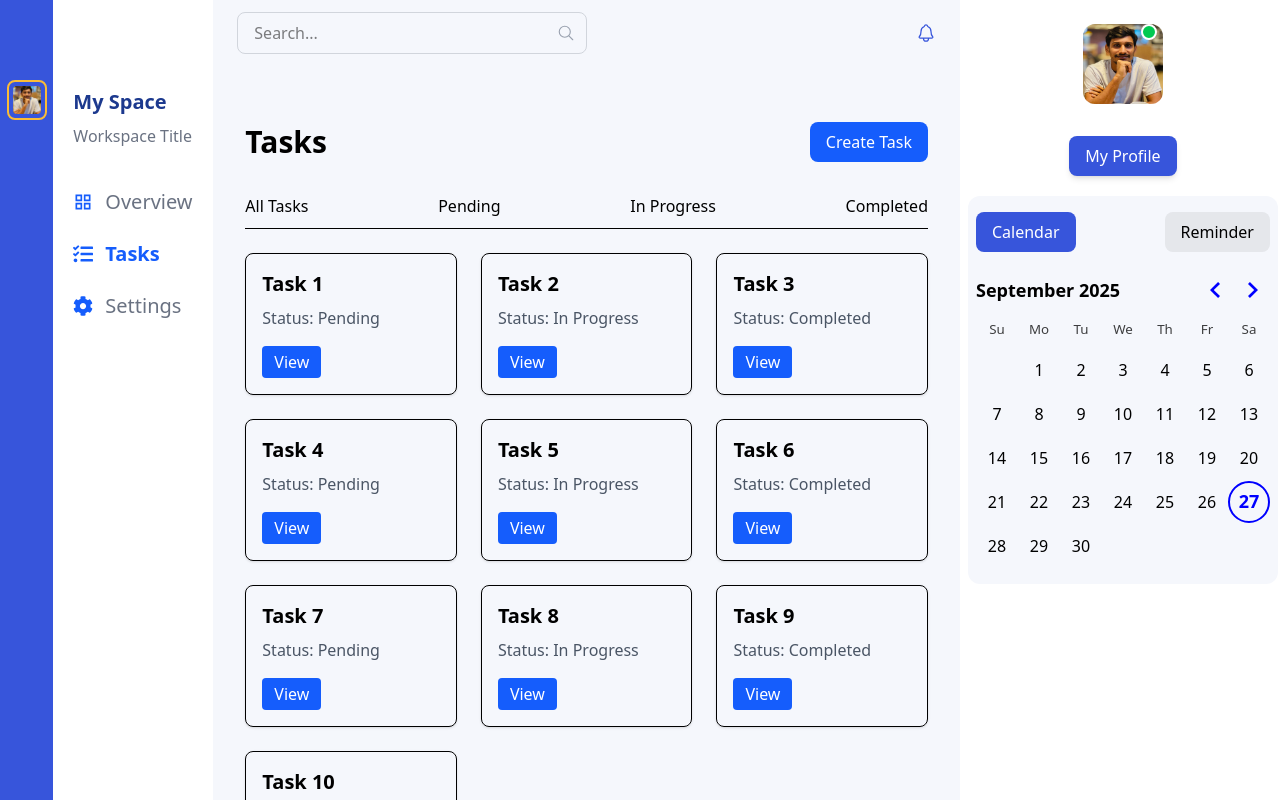
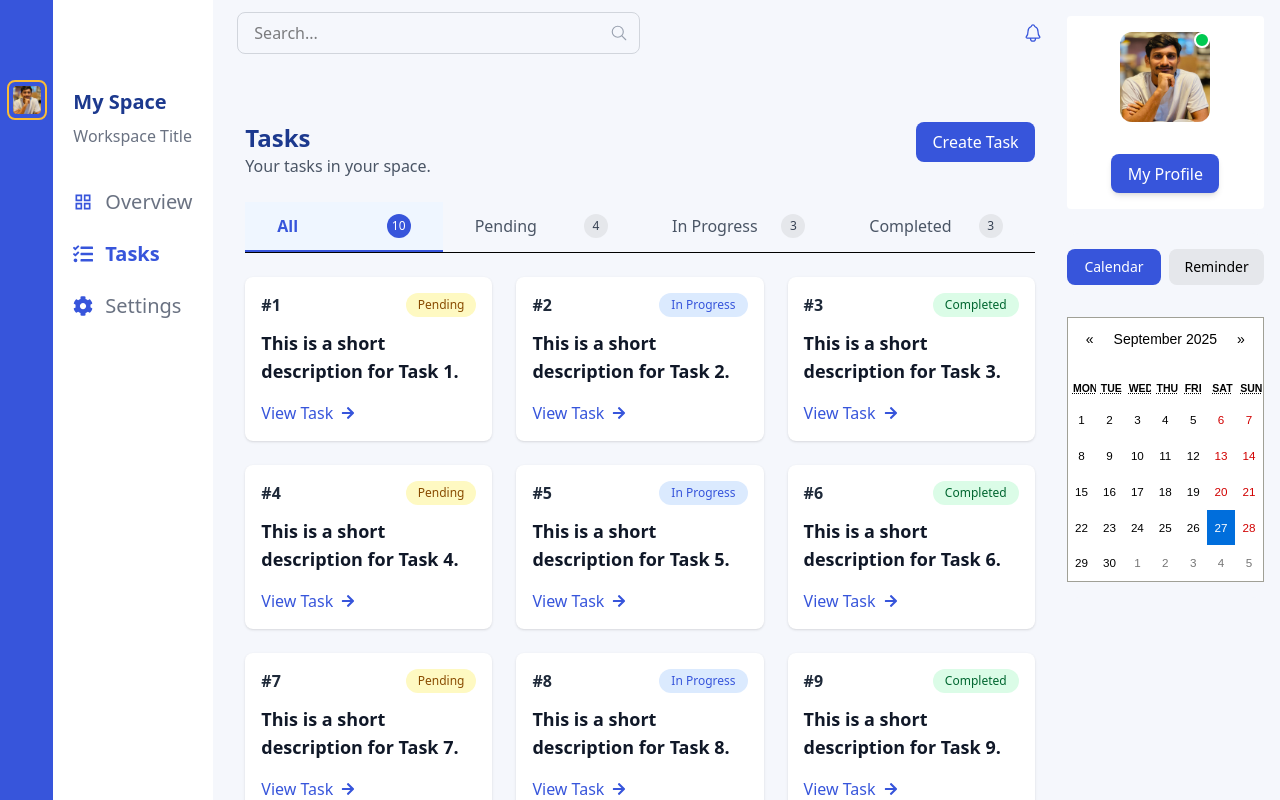
Before and after one commit to Mdismail2001/task_Management_System, a React (Vite) app: page /home/admin/all-task in a window 1280 px wide. Built offline with nearby package versions, Linux system fonts and the light colour scheme.

Commit message:
right navbar correction

```diff
--- a/package.json
+++ b/package.json
@@ -11,6 +11,7 @@
   },
   "dependencies": {
     "@tailwindcss/vite": "^4.1.13",
+    "cally": "^0.8.0",
     "date-fns": "^4.1.0",
     "framer-motion": "^12.23.22",
     "lucide-react": "^0.544.0",
--- a/src/components/HomeLayoutAdmin/AllTask.jsx
+++ b/src/components/HomeLayoutAdmin/AllTask.jsx
@@ -1,52 +1,119 @@
-import React from "react";
+import React, { useState } from "react";
 import { useNavigate } from "react-router";
+import { FaArrowRight } from "react-icons/fa";
 
 const AllTask = () => {
   const navigate = useNavigate();
+
+  // Active tab state
+  const [activeTab, setActiveTab] = useState("All");
+
   // Demo tasks
   const tasks = Array.from({ length: 10 }, (_, i) => ({
     id: i + 1,
     title: `Task ${i + 1}`,
+    description: `This is a short description for Task ${i + 1}.`,
     status: ["Pending", "In Progress", "Completed"][i % 3],
   }));
 
+  // Status badge color for task cards
+  const getStatusClasses = (status) => {
+    switch (status) {
+      case "Pending":
+        return "bg-yellow-100 text-yellow-800";
+      case "In Progress":
+        return "bg-blue-100 text-[#3755db]";
+      case "Completed":
+        return "bg-green-100 text-green-800";
+      default:
+        return "bg-gray-100 text-gray-800";
+    }
+  };
+
+  // Count tasks by status
+  const counts = {
+    All: tasks.length,
+    Pending: tasks.filter((t) => t.status === "Pending").length,
+    "In Progress": tasks.filter((t) => t.status === "In Progress").length,
+    Completed: tasks.filter((t) => t.status === "Completed").length,
+  };
+
   return (
     <div className="max-w-6xl mx-auto mt-10 px-4">
-      {/* Header + Button */}
-      <div className="flex items-center justify-between mb-6">
-        <h1 className="text-3xl font-bold">Tasks</h1>
-        <button onClick={()=> navigate('/home/admin/create-task')} className="bg-blue-600 text-white px-4 py-2 rounded-lg hover:bg-blue-700 transition">
+      {/* Header */}
+      <div className="mb-6 flex justify-between items-start">
+        <div>
+          <h1 className="text-2xl text-blue-900 font-bold">Tasks</h1>
+          <p className="text-gray-600">Your tasks in your space.</p>
+        </div>
+        <button
+          onClick={() => navigate("/home/admin/create-task")}
+          className="bg-[#3755db] text-white px-4 py-2 rounded-lg hover:bg-blue-600 transition"
+        >
           Create Task
         </button>
       </div>
 
-      {/* Navigation Links */}
-      <div className="flex justify-between border-b mb-6">
-        <a href="#" className="py-2 border-b-2 border-transparent hover:border-blue-600 transition">
-          All Tasks
-        </a>
-        <a href="#" className="py-2 border-b-2 border-transparent hover:border-blue-600 transition">
-          Pending
-        </a>
-        <a href="#" className="py-2 border-b-2 border-transparent hover:border-blue-600 transition">
-          In Progress
-        </a>
-        <a href="#" className="py-2 border-b-2 border-transparent hover:border-blue-600 transition">
-          Completed
-        </a>
+      {/* Navigation Tabs */}
+      <div className="flex border-b mb-6">
+        {["All", "Pending", "In Progress", "Completed"].map((tab) => (
+          <button
+            key={tab}
+            onClick={() => setActiveTab(tab)}
+            className={`flex-1 flex items-center justify-between px-8 py-3 border-b-2 transition ${
+              activeTab === tab
+                ? "border-[#3755db] text-[#3755db] font-semibold bg-blue-50"
+                : "border-transparent text-gray-600  hover:bg-gray-50"
+            }`}
+          >
+            <span>{tab}</span>
+            <span
+              className={`w-6 h-6 flex items-center justify-center rounded-full text-xs font-medium ${
+                activeTab === tab
+                  ? "bg-[#3755db] text-white"
+                  : "bg-gray-200 text-gray-700"
+              }`}
+            >
+              {counts[tab]}
+            </span>
+          </button>
+        ))}
       </div>
 
       {/* Task Cards Grid */}
       <div className="grid grid-cols-1 md:grid-cols-2 lg:grid-cols-3 gap-6">
-        {tasks.map((task) => (
+        {tasks
+          .filter((task) => activeTab === "All" || task.status === activeTab)
+          .map((task) => (
             <div
               key={task.id}
-            className="border rounded-lg p-4 shadow hover:shadow-lg transition"
+              className="bg-white rounded-lg p-4 shadow hover:shadow-lg transition flex flex-col justify-between"
             >
-            <h2 className="text-xl font-semibold mb-2">{task.title}</h2>
-            <p className="text-gray-600">Status: {task.status}</p>
-            <button onClick={()=> navigate('/home/admin/view')} className="mt-4 bg-blue-600 text-white px-3 py-1 rounded hover:bg-blue-700 transition">
-              View
+              {/* Top Row: ID left, Status badge right */}
+              <div className="flex justify-between items-center mb-3">
+                <p className="font-semibold text-gray-800">#{task.id}</p>
+                <span
+                  className={`px-3 py-1 text-xs font-medium rounded-full ${getStatusClasses(
+                    task.status
+                  )}`}
+                >
+                  {task.status}
+                </span>
+              </div>
+
+              {/* Task Title + Description */}
+              <div className="mb-4 flex-1">
+                <h2 className="text-lg font-semibold text-gray-900">
+                  {task.description}
+                </h2>
+              </div>
+
+              {/* View Task with Text + Arrow */}
+              <button
+                onClick={() => navigate("/home/admin/view")}
+                className="flex items-center gap-2 text-[#3755db] font-medium hover:text-blue-600 transition"
+              >
+                View Task <FaArrowRight size={14} />
               </button>
             </div>
           ))}
--- a/src/components/Root/Root.jsx
+++ b/src/components/Root/Root.jsx
@@ -13,7 +13,7 @@ const Root = () => {
       </section>
 
       {/* Main content */}
-      <main className="col-span-7 h-screen overflow-y-auto bg-[#f5f7fc]">
+      <main className="col-span-8 h-screen overflow-y-auto bg-[#f5f7fc]">
         {/* Sticky Navbar */}
         <header className="sticky top-0 z-50 bg-[#f5f7fc] ">
           <Navbar />
@@ -26,7 +26,7 @@ const Root = () => {
       </main>
 
       {/* Right nav */}
-      <section className="col-span-3 sticky top-0 h-screen overflow-y-auto">
+      <section className="col-span-2 sticky top-0 h-screen overflow-y-auto">
         <RightNav />
       </section>
     </div>
--- a/src/components/Root/RootAdmin.jsx
+++ b/src/components/Root/RootAdmin.jsx
@@ -39,7 +39,7 @@ const RootAdmin = () => {
           <LeftNav />
         </section>
 
-        <main className="col-span-7 h-screen overflow-y-auto bg-[#f5f7fc]">
+        <main className="col-span-8 h-screen overflow-y-auto bg-[#f5f7fc]">
           <header className="col-span-7 sticky top-0 z-50 bg-[#f5f7fc] ">
             <Navbar />
           </header>
@@ -48,7 +48,7 @@ const RootAdmin = () => {
           </div>
         </main>
 
-        <section className="col-span-3 sticky top-0 h-screen overflow-y-auto">
+        <section className="col-span-2 sticky top-0 h-screen overflow-y-auto">
           <RightNav setShowPopup={setShowPopup} userImage={userImage} />
         </section>
       </div>
--- a/src/components/ShareComponent/LeftNav.jsx
+++ b/src/components/ShareComponent/LeftNav.jsx
@@ -24,7 +24,7 @@ const LeftNav = () => {
   return (
     <div className="grid grid-cols-12 bg-white shadow-lg">
       {/* Profile Section */}
-      <div className="col-span-3 bg-[rgb(55,85,219)] h-screen flex justify-center">
+      <div className="col-span-3 bg-[#3755db] h-screen flex justify-center">
         <div className="border-2 border-[#fabc37] items-center rounded-lg mt-20 p-1 inline-flex h-10 w-10">
           <img
             src="/src/assets/images/WhatsApp Image 2025-09-18 at 2.44.32 AM.jpeg"
@@ -51,12 +51,12 @@ const LeftNav = () => {
                     className={({ isActive }) =>
                       `flex items-center gap-3 transition ${
                         isActive
-                          ? "text-blue-600 font-bold"
+                          ? "text-[#3755db] font-bold"
                           : "text-gray-500"
                       }`
                     }
                   >
-                    <Icon className="size-5 text-blue-600" />
+                    <Icon className="size-5 text-[#3755db]" />
                     <span>{route.label}</span>
                   </NavLink>
                 </li>
--- a/src/components/ShareComponent/RightNav.jsx
+++ b/src/components/ShareComponent/RightNav.jsx
@@ -1,63 +1,64 @@
 import React, { useContext, useState } from "react";
-import { DayPicker } from "react-day-picker";
-import "react-day-picker/dist/style.css";
 import { AuthContext } from "../Provider/AuthProvider";
+import Calendar from "react-calendar";
+import "react-calendar/dist/Calendar.css";
 
 const RightNav = ({ setShowPopup, userImage }) => {
-  const [date, setDate] = useState(new Date());
+  const [selectedDate, setSelectedDate] = useState(new Date());
   const [isActive, setIsActive] = useState(true);
   const { user } = useContext(AuthContext);
 
   return (
-    <div className="  flex flex-col items-center -2 min-h-screen fixed  p-2  mt-4">
+    <div className="flex flex-col gap-6  bg-[#f5f7fc] h-screen pr-4 py-4">
       {/* User Profile */}
-      <div className="relative flex flex-col items-center">
+      <div className="flex flex-col items-center bg-white rounded  p-4">
+        <div className="relative">
           <img
-          className="w-20 h-20 rounded-xl cursor-pointer"
+            className="w-[90px] h-[90px] rounded-xl cursor-pointer"
             src={userImage}
             alt="User"
           />
           <span
-          className={`absolute top-0 right-5 w-4 h-4 rounded-full border-2 border-white ${
+            className={`absolute top-0 right-0 w-4 h-4 rounded-full border-2 border-white ${
               isActive ? "bg-green-500" : "bg-gray-400"
             }`}
           ></span>
+        </div>
 
-        <h2 className="mt-4 text-lg font-semibold text-gray-800">
+        <h2 className="mt-4 text-lg font-semibold text-gray-800 text-center truncate w-full">
           {user?.username}
         </h2>
-        <p className="text-sm text-gray-500">{user?.email}</p>
+        <p className="text-sm text-gray-500 text-center truncate w-full">
+          {user?.email}
+        </p>
 
         <button
           onClick={() => setShowPopup(true)}
-          className="mt-4 px-4 py-2 bg-[#3755db] text-white rounded-lg shadow-md hover:bg-blue-600 transition"
+          className="mt-4 w-[108px]  h-[39px] bg-[#3755db] text-white rounded-lg shadow-md hover:bg-blue-600 transition"
         >
           My Profile
         </button>
       </div>
 
-      {/* Divider */}
-      {/* <hr className="w-full my-6 border-gray-200" /> */}
-
-          <div className=" flex flex-col items-center  bg-[#f5f7fc] py-2 rounded-xl mt-5">
-        <div className="flex justify-between w-full p-2">
-          <button className="flex items-center gap-2 px-4 py-2 bg-[#3755db] text-white rounded-lg hover:bg-blue-600 transition">
+      {/* Calendar Buttons */}
+      <div className="flex flex-col bg-[#f5f7fc] py-4  rounded-xl">
+        <div className="grid grid-cols-2 gap-2 w-full mb-3">
+          <button className="px-3 py-2 text-sm rounded-lg bg-[#3755db] text-white hover:bg-blue-600 transition">
             Calendar
           </button>
-          <button className="flex items-center gap-2 px-4 py-2 bg-gray-200 rounded-lg hover:bg-gray-300 transition">
+          <button className="px-3 py-2 text-sm rounded-lg bg-gray-200 hover:bg-gray-300 transition">
             Reminder
           </button>
         </div>
 
-        {/* Calendar */}
-        <div className="w-full ">
-          <DayPicker
-            mode="single"
-            selected={date}
-            onSelect={setDate}
-            className="bg-transparent p-2 rounded-lg"
+        {/* Calendar with arrows removed */}
+        <Calendar
+          onChange={setSelectedDate}
+          value={selectedDate}
+          className="react-calendar text-sm mt-5"
+          nextLabel={null}   // removes right arrow
+          prevLabel={null}   // removes left arrow
         />
-        </div>
       </div>
     </div>
   );
```
Also changed, not shown: 1 other file (tests, documents, lock files or other folders). Lines whose indentation alone changed are shown as unchanged.
